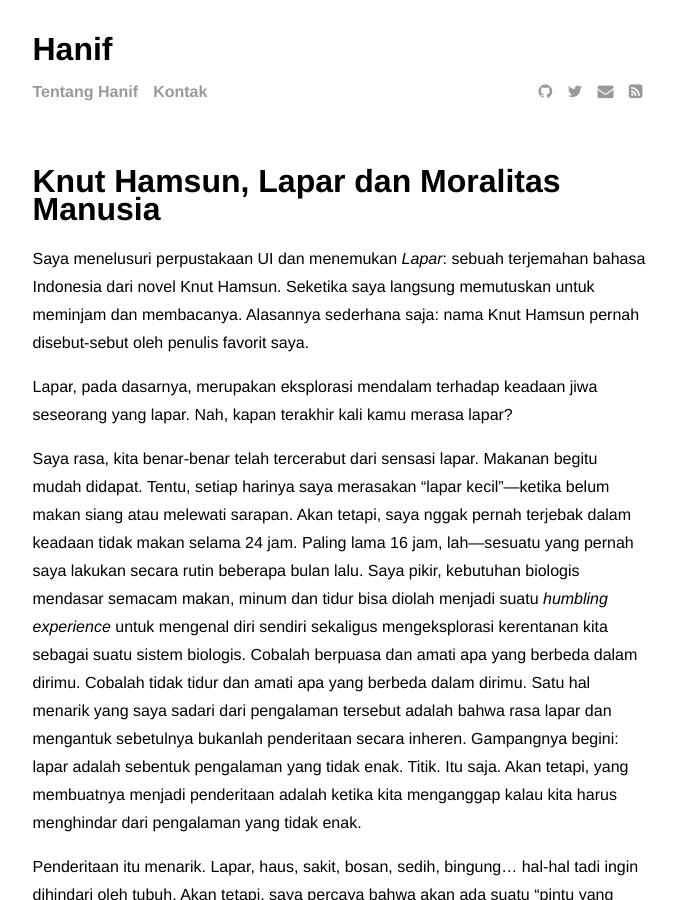
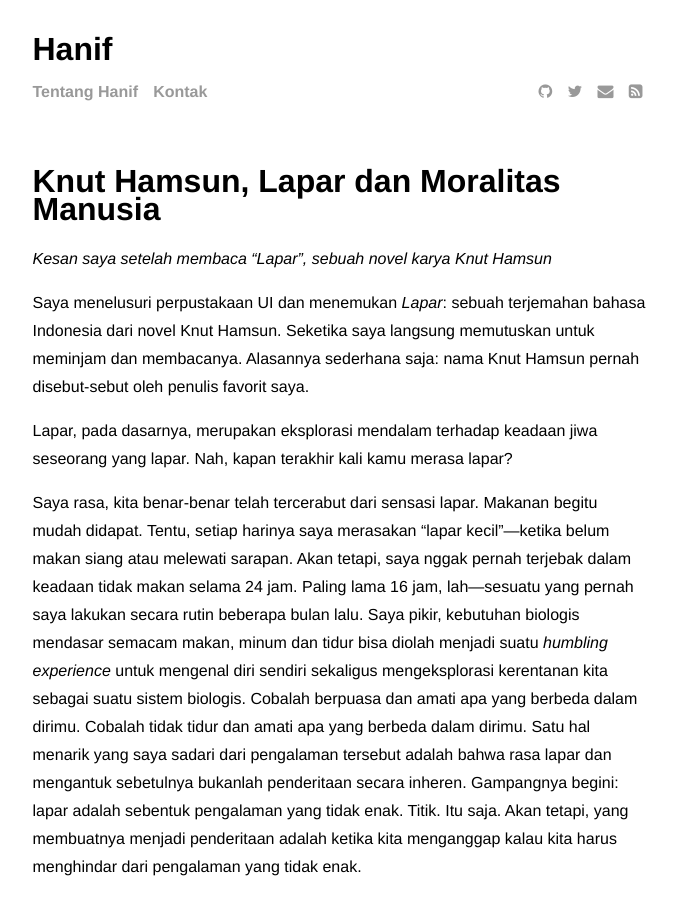
Before and after one commit to aminhanif/aminhanif.github.io, a Jekyll site: the page built from _posts/2023-04-20-setelah-membaca-lapar.md, in a window 1280 px wide and 900 px high. Shown: the whole window, without its empty margins (300-976 px from the left). Built offline with Jekyll 4.4.1, drawn with Linux system fonts in a browser that asks for light colours.

Commit message:
Update 2023-04-20-setelah-membaca-lapar.md

```diff
--- a/_posts/2023-04-20-setelah-membaca-lapar.md
+++ b/_posts/2023-04-20-setelah-membaca-lapar.md
@@ -9,6 +9,8 @@ permalink: setelah-membaca-lapar
 description: Lewat sebuah novel yang berjudul "Lapar", Knut Hamsun mengeksplorasi bagaimana moralitas manusia sesungguhnya terkait erat dengan rasa lapar.
 
 ---
+
+*Kesan saya setelah membaca "Lapar", sebuah novel karya Knut Hamsun*<!--more-->
 
 Saya menelusuri perpustakaan UI dan menemukan *Lapar*: sebuah terjemahan bahasa Indonesia dari novel Knut Hamsun. Seketika saya langsung memutuskan untuk meminjam dan membacanya. Alasannya sederhana saja: nama Knut Hamsun pernah disebut-sebut oleh penulis favorit saya.
 
```
